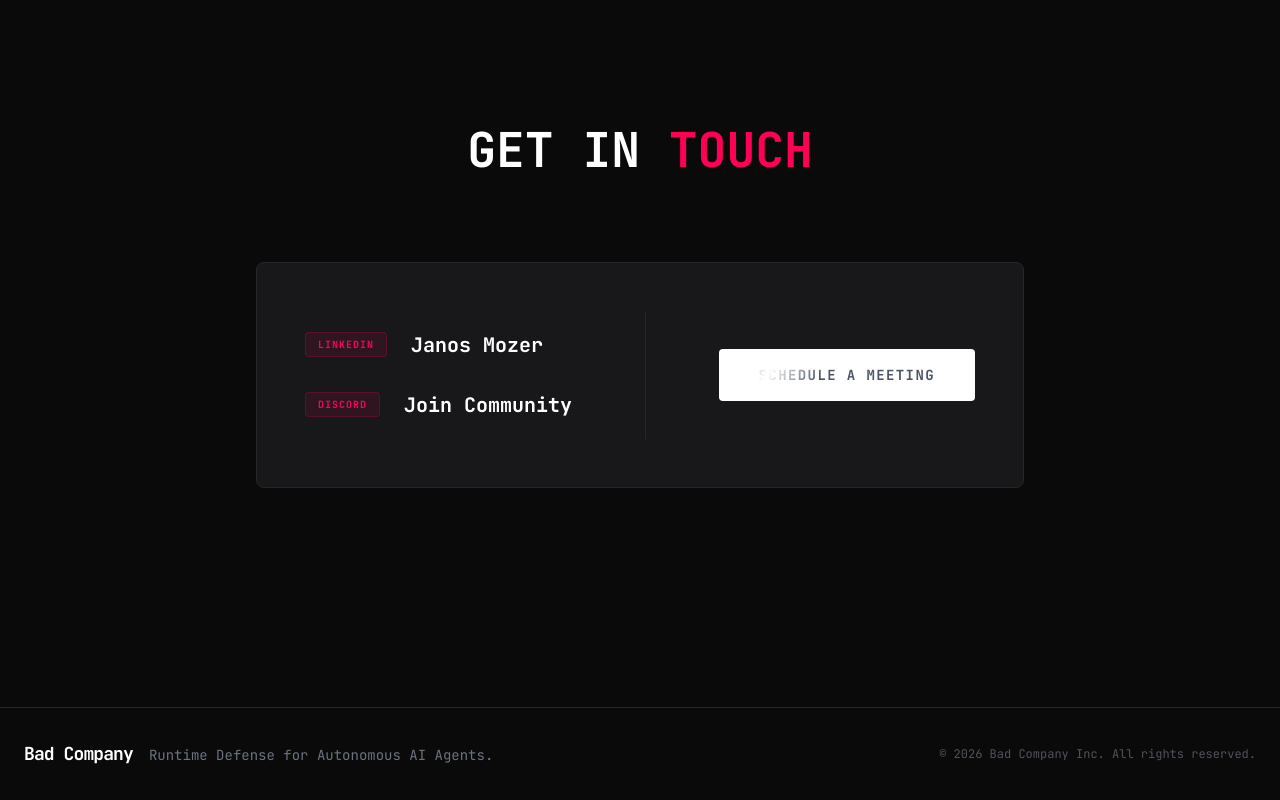
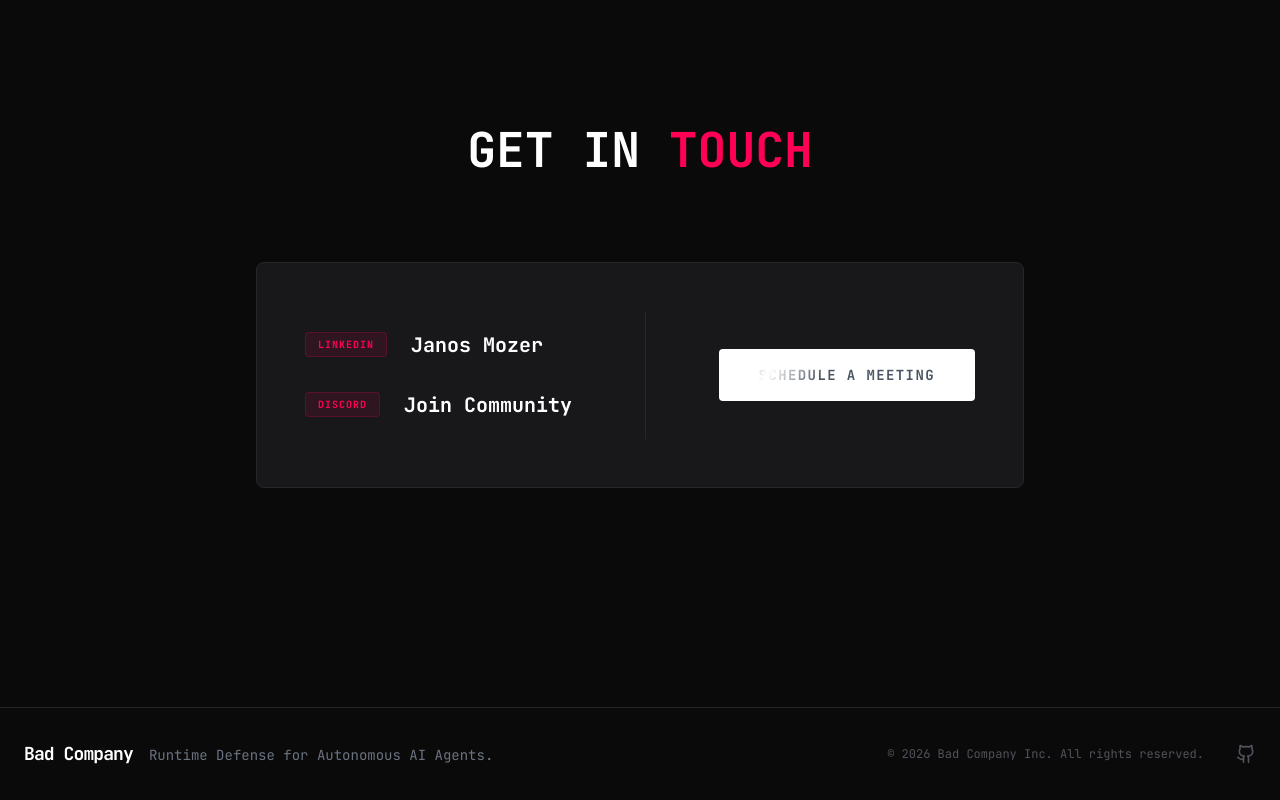
Before and after one commit to BadC-mpany/website, a Next.js app: page / in a window 1280 px wide. Shown: the part 4392-5192 px from the top of the page. Built offline with nearby package versions, Linux system fonts and the light colour scheme; no server answers.

Commit message:
add gh profile footer

```diff
--- a/components/Footer.tsx
+++ b/components/Footer.tsx
@@ -1,3 +1,5 @@
+import { Github } from 'lucide-react'
+
 export default function Footer() {
   return (
     <footer className="bg-cyber-black border-t border-zinc-800 py-8">
@@ -14,6 +16,15 @@ export default function Footer() {
 
           <div className="flex flex-col md:flex-row items-center gap-4 md:gap-8 text-xs text-zinc-600 font-mono whitespace-nowrap">
             <p>&copy; {new Date().getFullYear()} Bad Company Inc. All rights reserved.</p>
+            <a
+              href="https://github.com/BadC-mpany/"
+              target="_blank"
+              rel="noopener noreferrer"
+              className="hover:text-white transition-colors"
+              aria-label="GitHub"
+            >
+              <Github size={20} />
+            </a>
           </div>
         </div>
       </div>
```
